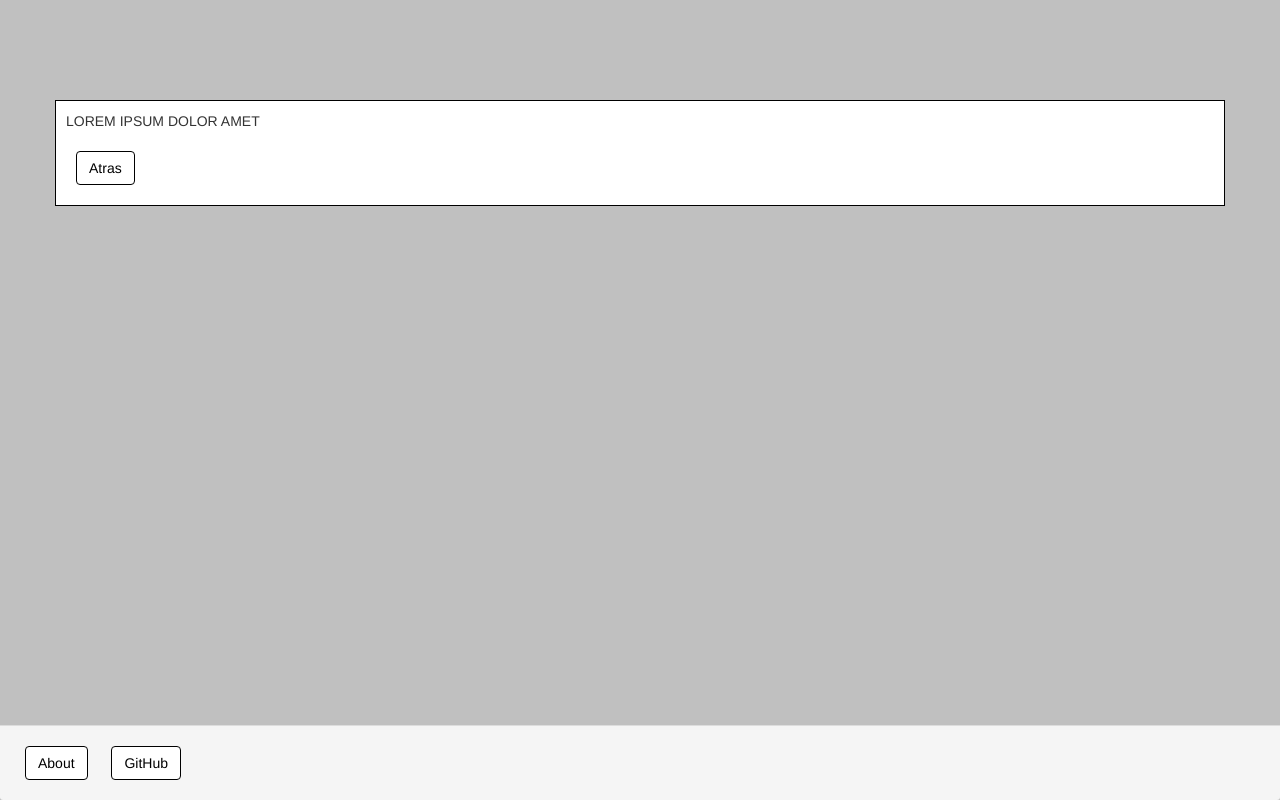
After one commit to jglantonio/lightphpdb, a PHP site: page /about.php in a window 1280 px wide. The commit adds this page. Run offline with PHP 8.4, Linux system fonts and the light colour scheme.

Commit message:
UPDATE
Estética de la aplicación
Insertar footer

```diff
--- /dev/null
+++ b/about.php
@@ -0,0 +1,18 @@
+<html>
+<?php
+    include("head.php");
+?>
+<body>
+    <div  class="container about">
+        <p>
+            LOREM IPSUM DOLOR AMET
+        </p>
+        <div>
+            <a class="btn"href="index.php">Atras</a>
+        </div>
+    </div>
+</body>
+<?php
+    include("footer.php");
+?>
+</html>
--- a/bdone.php
+++ b/bdone.php
@@ -58,3 +58,4 @@ if(isset($_POST) && !empty($_POST) || isset($_GET["id"]) && !empty($_GET)) {
 <?php
     include("footer.php");
 ?>
+</html>
--- a/css/style.css
+++ b/css/style.css
@@ -24,3 +24,15 @@ body{
     position:relative;
     top:250px;
 }
+.about{
+    background-color: #ffffff;
+    padding:10px;
+    border: 1px solid black;
+    position:relative;
+    top:100px;
+}
+footer{
+    position:absolute;
+    width: 100%;
+    bottom:0px;
+}
--- a/footer.php
+++ b/footer.php
@@ -1,4 +1,11 @@
-<footer>
-
+<footer class="panel-footer footer ">
+    <a href="about.php" class="btn">
+        About
+    </a>
+    <a
+            class="btn"
+            href="https://github.com/jglantonio/lightphpdb/tree/ampliacion-pdo-mysqli-formas-correctas"
+    >
+        GitHub
+    </a>
 </footer>
-</html>
--- a/index.php
+++ b/index.php
@@ -1,5 +1,5 @@
 <?php
-include("head.php");
+    include("head.php");
 ?>
 <body>
 <div class="container">
@@ -15,3 +15,7 @@
    </div>
 </div>
 </body>
+<?php
+    include("footer.php");
+?>
+</html>
```
Also changed, not shown: Class/Class_bdpdo.php (+12 -5 lines), bdtwo.php (+18 -8 lines).
